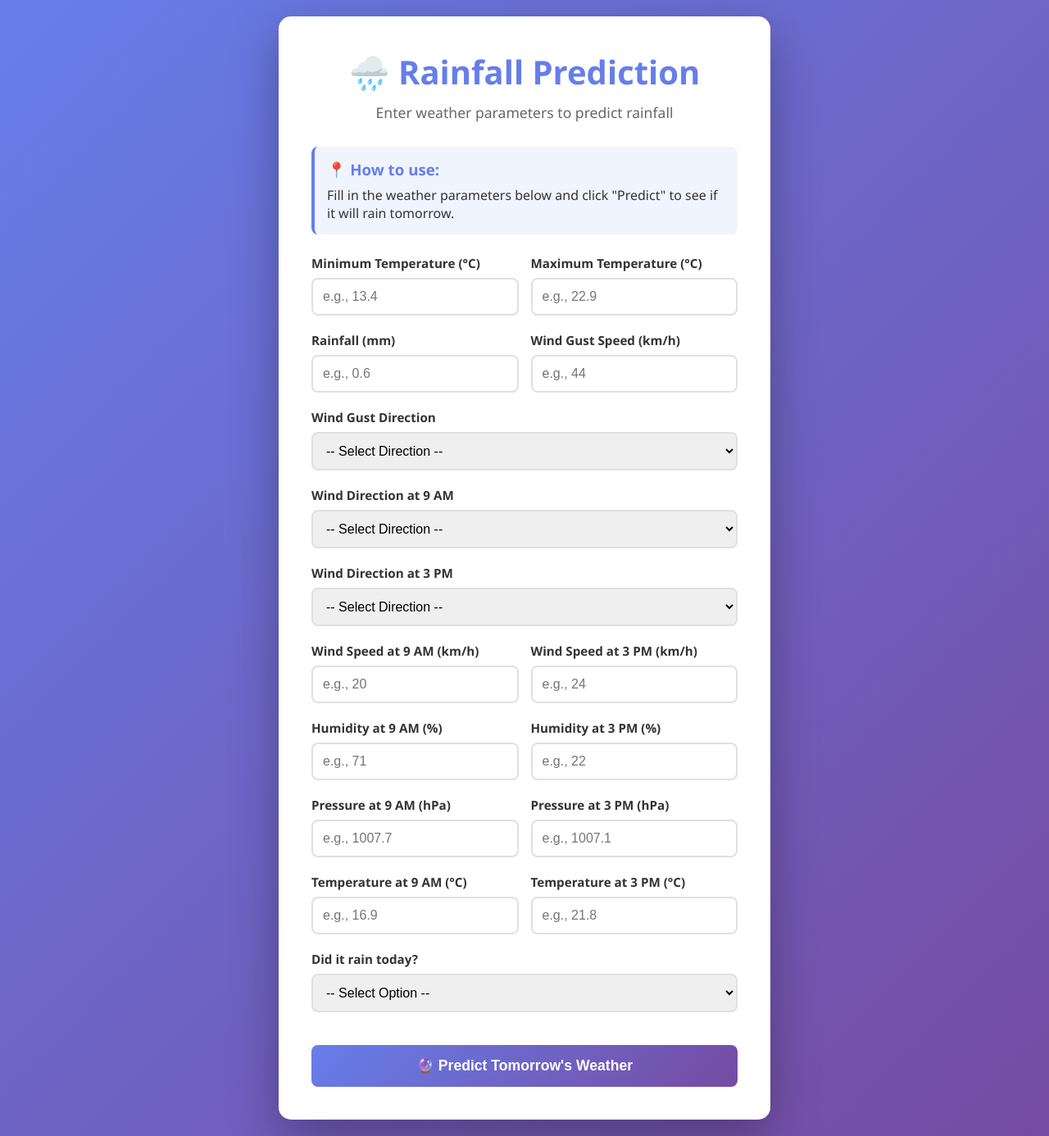
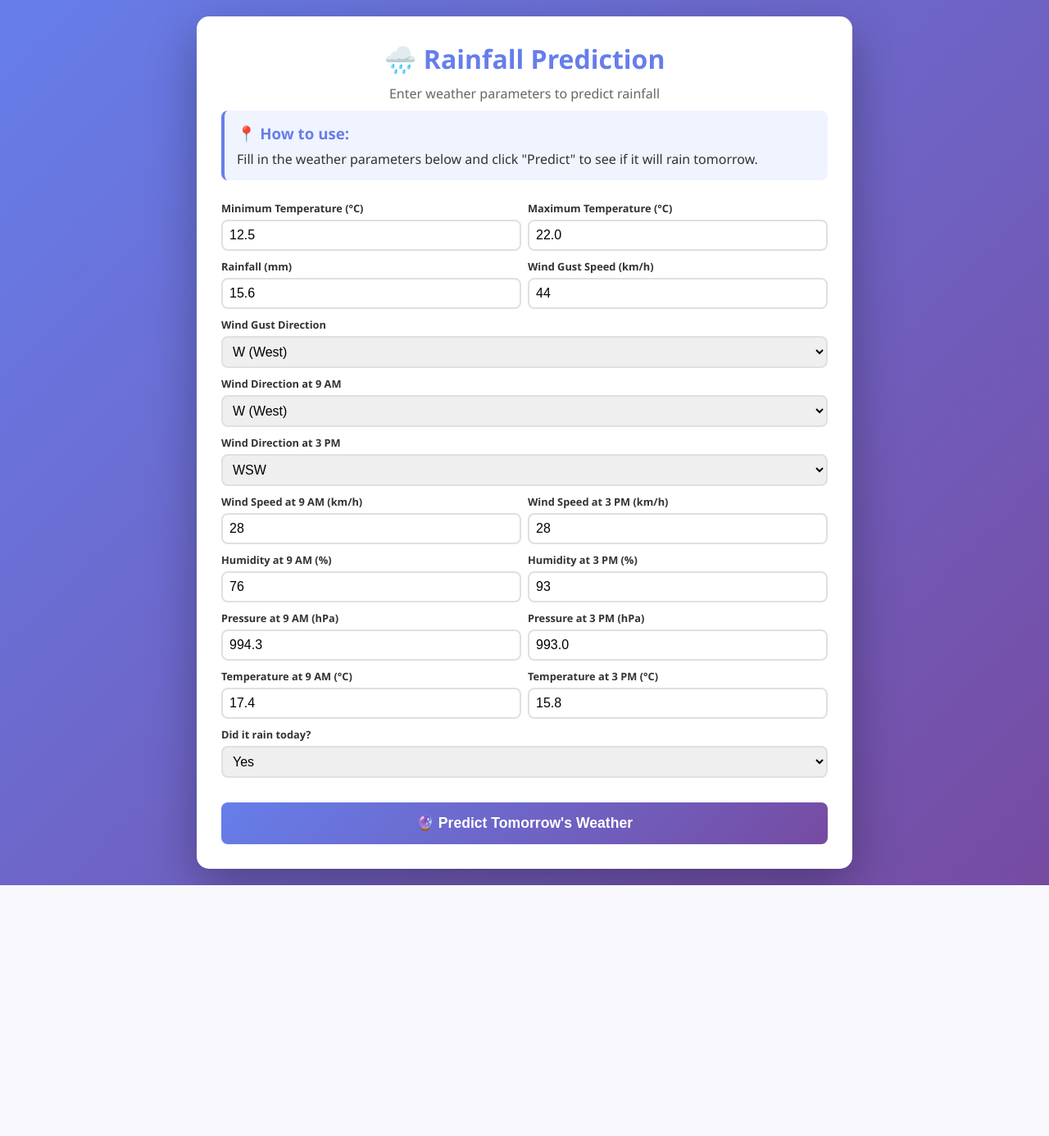
Before and after one commit to akondi-athreya/Rain_Prediction_Pipeline_Flask, a Flask app: page / in a window 1280 px wide. Shown: the whole page at 82% size. After the commit the page ends 1080 px from the top, so only its background shows below. Run offline with Flask 2, Linux system fonts and the light colour scheme.

Commit message:
Include remaining local edits after project folder reorganization

```diff
--- a/Project File/IBM_endpoint_deploy/templates/index.html
+++ b/Project File/IBM_endpoint_deploy/templates/index.html
@@ -25,43 +25,43 @@
             background: white;
             border-radius: 15px;
             box-shadow: 0 20px 60px rgba(0, 0, 0, 0.3);
-            padding: 40px;
-            max-width: 600px;
+            padding: 30px;
+            max-width: 800px;
             width: 100%;
         }
 
         .header {
             text-align: center;
-            margin-bottom: 30px;
+            margin-bottom: 10px;
         }
 
         .header h1 {
             color: #667eea;
-            font-size: 2.5em;
+            font-size: 2em;
             margin-bottom: 10px;
         }
 
         .header p {
             color: #666;
-            font-size: 1.1em;
+            font-size: 1em;
         }
 
         .form-group {
-            margin-bottom: 20px;
+            margin-bottom: 10px;
         }
 
         label {
             display: block;
             color: #333;
             font-weight: 600;
-            margin-bottom: 8px;
-            font-size: 0.95em;
+            margin-bottom: 5px;
+            font-size: 0.8em;
         }
 
         input[type="number"],
         select {
             width: 100%;
-            padding: 12px;
+            padding: 8px;
             border: 2px solid #e0e0e0;
             border-radius: 8px;
             font-size: 1em;
@@ -78,7 +78,7 @@
         .form-row {
             display: grid;
             grid-template-columns: 1fr 1fr;
-            gap: 15px;
+            gap: 8px;
         }
 
         .submit-btn {
@@ -178,22 +178,22 @@
             <div class="form-row">
                 <div class="form-group">
                     <label for="MinTemp">Minimum Temperature (°C)</label>
-                    <input type="number" id="MinTemp" name="MinTemp" step="0.1" required placeholder="e.g., 13.4">
+                    <input type="number" id="MinTemp" name="MinTemp" step="0.1" required placeholder="e.g., 13.4" value="12.5">
                 </div>
                 <div class="form-group">
                     <label for="MaxTemp">Maximum Temperature (°C)</label>
-                    <input type="number" id="MaxTemp" name="MaxTemp" step="0.1" required placeholder="e.g., 22.9">
+                    <input type="number" id="MaxTemp" name="MaxTemp" step="0.1" required placeholder="e.g., 22.9" value="22.0">
                 </div>
             </div>
 
             <div class="form-row">
                 <div class="form-group">
                     <label for="Rainfall">Rainfall (mm)</label>
-                    <input type="number" id="Rainfall" name="Rainfall" step="0.1" required placeholder="e.g., 0.6">
+                    <input type="number" id="Rainfall" name="Rainfall" step="0.1" required placeholder="e.g., 0.6" value="15.6">
                 </div>
                 <div class="form-group">
                     <label for="WindGustSpeed">Wind Gust Speed (km/h)</label>
-                    <input type="number" id="WindGustSpeed" name="WindGustSpeed" step="0.1" required placeholder="e.g., 44">
+                    <input type="number" id="WindGustSpeed" name="WindGustSpeed" step="0.1" required placeholder="e.g., 44" value="44">
                 </div>
             </div>
 
@@ -213,7 +213,7 @@
                     <option value="SSW">SSW</option>
                     <option value="SW">SW (Southwest)</option>
                     <option value="WSW">WSW</option>
-                    <option value="W">W (West)</option>
+                    <option value="W" selected>W (West)</option>
                     <option value="WNW">WNW</option>
                     <option value="NW">NW (Northwest)</option>
                     <option value="NNW">NNW</option>
@@ -236,7 +236,7 @@
                     <option value="SSW">SSW</option>
                     <option value="SW">SW (Southwest)</option>
                     <option value="WSW">WSW</option>
-                    <option value="W">W (West)</option>
+                    <option value="W" selected>W (West)</option>
                     <option value="WNW">WNW</option>
                     <option value="NW">NW (Northwest)</option>
                     <option value="NNW">NNW</option>
@@ -258,7 +258,7 @@
                     <option value="S">S (South)</option>
                     <option value="SSW">SSW</option>
                     <option value="SW">SW (Southwest)</option>
-                    <option value="WSW">WSW</option>
+                    <option value="WSW" selected>WSW</option>
                     <option value="W">W (West)</option>
                     <option value="WNW">WNW</option>
                     <option value="NW">NW (Northwest)</option>
@@ -269,44 +269,44 @@
             <div class="form-row">
                 <div class="form-group">
                     <label for="WindSpeed9am">Wind Speed at 9 AM (km/h)</label>
-                    <input type="number" id="WindSpeed9am" name="WindSpeed9am" step="0.1" required placeholder="e.g., 20">
+                    <input type="number" id="WindSpeed9am" name="WindSpeed9am" step="0.1" required placeholder="e.g., 20" value="28">
                 </div>
                 <div class="form-group">
                     <label for="WindSpeed3pm">Wind Speed at 3 PM (km/h)</label>
-                    <input type="number" id="WindSpeed3pm" name="WindSpeed3pm" step="0.1" required placeholder="e.g., 24">
+                    <input type="number" id="WindSpeed3pm" name="WindSpeed3pm" step="0.1" required placeholder="e.g., 24" value="28">
                 </div>
             </div>
 
             <div class="form-row">
                 <div class="form-group">
                     <label for="Humidity9am">Humidity at 9 AM (%)</label>
-                    <input type="number" id="Humidity9am" name="Humidity9am" min="0" max="100" step="1" required placeholder="e.g., 71">
+                    <input type="number" id="Humidity9am" name="Humidity9am" min="0" max="100" step="1" required placeholder="e.g., 71" value="76">
                 </div>
                 <div class="form-group">
                     <label for="Humidity3pm">Humidity at 3 PM (%)</label>
-                    <input type="number" id="Humidity3pm" name="Humidity3pm" min="0" max="100" step="1" required placeholder="e.g., 22">
+                    <input type="number" id="Humidity3pm" name="Humidity3pm" min="0" max="100" step="1" required placeholder="e.g., 22" value="93">
                 </div>
             </div>
 
             <div class="form-row">
                 <div class="form-group">
                     <label for="Pressure9am">Pressure at 9 AM (hPa)</label>
-                    <input type="number" id="Pressure9am" name="Pressure9am" step="0.1" required placeholder="e.g., 1007.7">
+                    <input type="number" id="Pressure9am" name="Pressure9am" step="0.1" required placeholder="e.g., 1007.7" value="994.3">
                 </div>
                 <div class="form-group">
                     <label for="Pressure3pm">Pressure at 3 PM (hPa)</label>
-                    <input type="number" id="Pressure3pm" name="Pressure3pm" step="0.1" required placeholder="e.g., 1007.1">
+                    <input type="number" id="Pressure3pm" name="Pressure3pm" step="0.1" required placeholder="e.g., 1007.1" value="993.0">
                 </div>
             </div>
 
             <div class="form-row">
                 <div class="form-group">
                     <label for="Temp9am">Temperature at 9 AM (°C)</label>
-                    <input type="number" id="Temp9am" name="Temp9am" step="0.1" required placeholder="e.g., 16.9">
+                    <input type="number" id="Temp9am" name="Temp9am" step="0.1" required placeholder="e.g., 16.9" value="17.4">
                 </div>
                 <div class="form-group">
                     <label for="Temp3pm">Temperature at 3 PM (°C)</label>
-                    <input type="number" id="Temp3pm" name="Temp3pm" step="0.1" required placeholder="e.g., 21.8">
+                    <input type="number" id="Temp3pm" name="Temp3pm" step="0.1" required placeholder="e.g., 21.8" value="15.8">
                 </div>
             </div>
 
@@ -315,7 +315,7 @@
                 <select id="RainToday" name="RainToday" required>
                     <option value="">-- Select Option --</option>
                     <option value="No">No</option>
-                    <option value="Yes">Yes</option>
+                    <option value="Yes" selected>Yes</option>
                 </select>
             </div>
 
```
Also changed, not shown: 4 other files.
